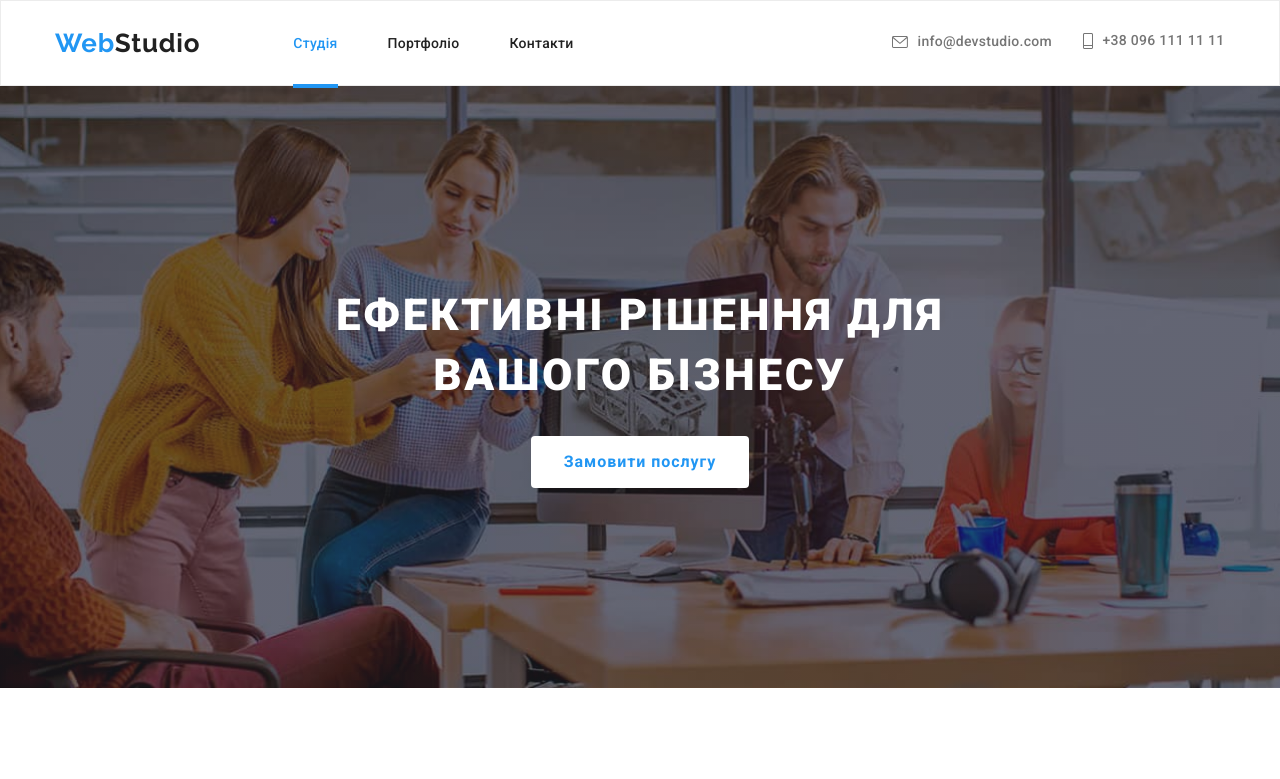
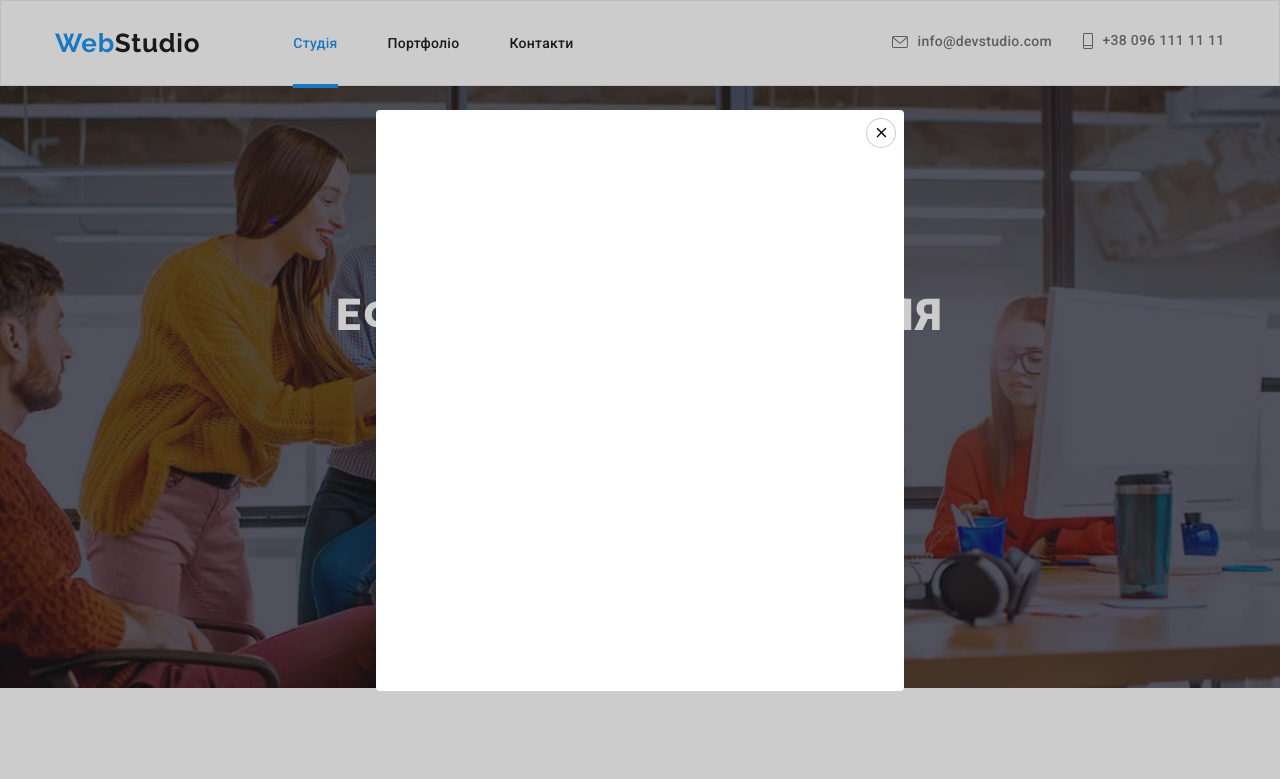
Before and after one commit to QNeee/goit-markup-hw-05, a plain HTML site: page index.html in a window 1280 px wide. Both pictures are taken after a click on the button "Замовити послугу". Shown: the top 779 px of the page. Drawn offline with nearby package versions, Linux system fonts and the light colour scheme.

Commit message:
modal done

```diff
--- a/css/styles.css
+++ b/css/styles.css
@@ -10,6 +10,8 @@
   --header-logocolor: #000000;
   --hero-bcg: #2f303a;
   --btns-color: #f5f4fa;
+  --caubic: cubic-bezier(0.4, 0, 0.2, 1);
+  --wait: 250ms;
 }
 body {
   color: var(--primary-text);
@@ -530,3 +532,47 @@ ul {
   height: 4px;
   background-color: var(--accent-color);
 }
+/* modal */
+.backdrop {
+  position: fixed;
+  display: flex;
+  align-items: center;
+  justify-content: center;
+  top: 0;
+  background-color: rgba(0, 0, 0, 0.2);
+  width: 100%;
+  height: 100%;
+  transition: opacity var(--wait) var(--caubic);
+}
+.backdrop.is-hidden {
+  opacity: 0;
+  visibility: hidden;
+  outline: 1px solid tomato;
+}
+.backdrop.is-hidden .modal {
+  transform: scale(2);
+}
+.modal {
+  position: relative;
+  background-color: white;
+  border-radius: 4px;
+  width: 528px;
+  height: 581px;
+  transform: scale(1);
+  transition: transform var(--wait) var(--caubic);
+}
+.close-btn {
+  position: absolute;
+
+  display: flex;
+  align-items: center;
+  justify-content: center;
+  right: 8px;
+  top: 8px;
+  background-color: white;
+  border-radius: 50%;
+  width: 30px;
+  height: 30px;
+  border: 1px solid rgba(0, 0, 0, 0.2);
+  cursor: pointer;
+}
--- a/index.html
+++ b/index.html
@@ -405,8 +405,8 @@
     </footer>
     <div class="backdrop is-hidden" data-modal>
       <div class="modal">
-        <button type="button" class="close-btn" data-modal-close>
-          <svg class="width" ="18" height="18">
+        <button class="close-btn" type="button" data-modal-close>
+          <svg width="18" height="18">
             <use href="./images/icons.svg#icon-close"></use>
           </svg>
         </button>
```
